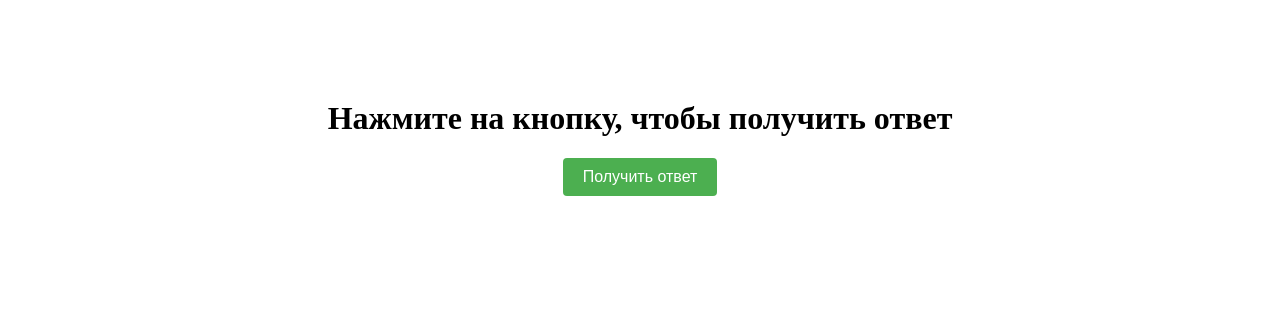
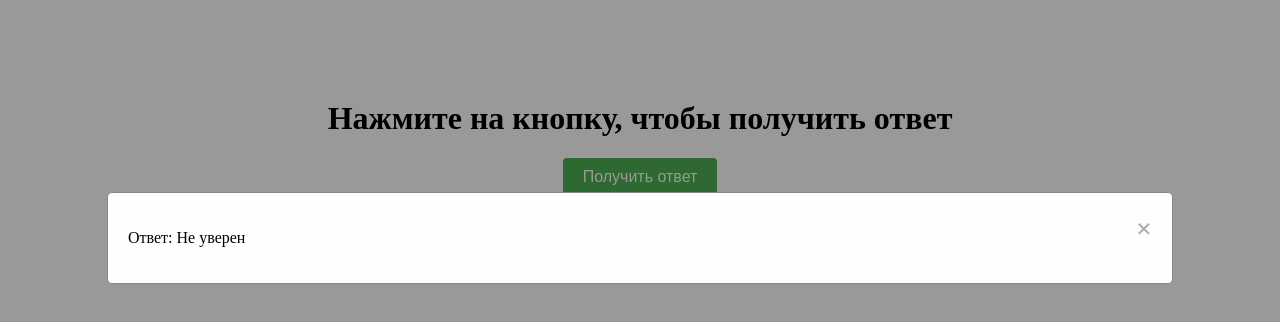
Before and after one commit to abegacheva/abegacheva.github.io, a plain HTML site: page wish_generator/index.html in a window 1280 px wide. Both pictures are taken after a click on the button "Получить ответ". Drawn offline with Linux system fonts and the light colour scheme.

Commit message:
Update index.html

```diff
--- a/wish_generator/index.html
+++ b/wish_generator/index.html
@@ -91,6 +91,9 @@
         // Вывод ответа в модальное окно
         document.getElementById("modalAnswer").innerText = "Ответ: " + randomAnswer;
 
+        // Получаем модальное окно по ID
+        var modal = document.getElementById("myModal");
+
         // Показать модальное окно
         modal.style.display = "block";
     }
```
